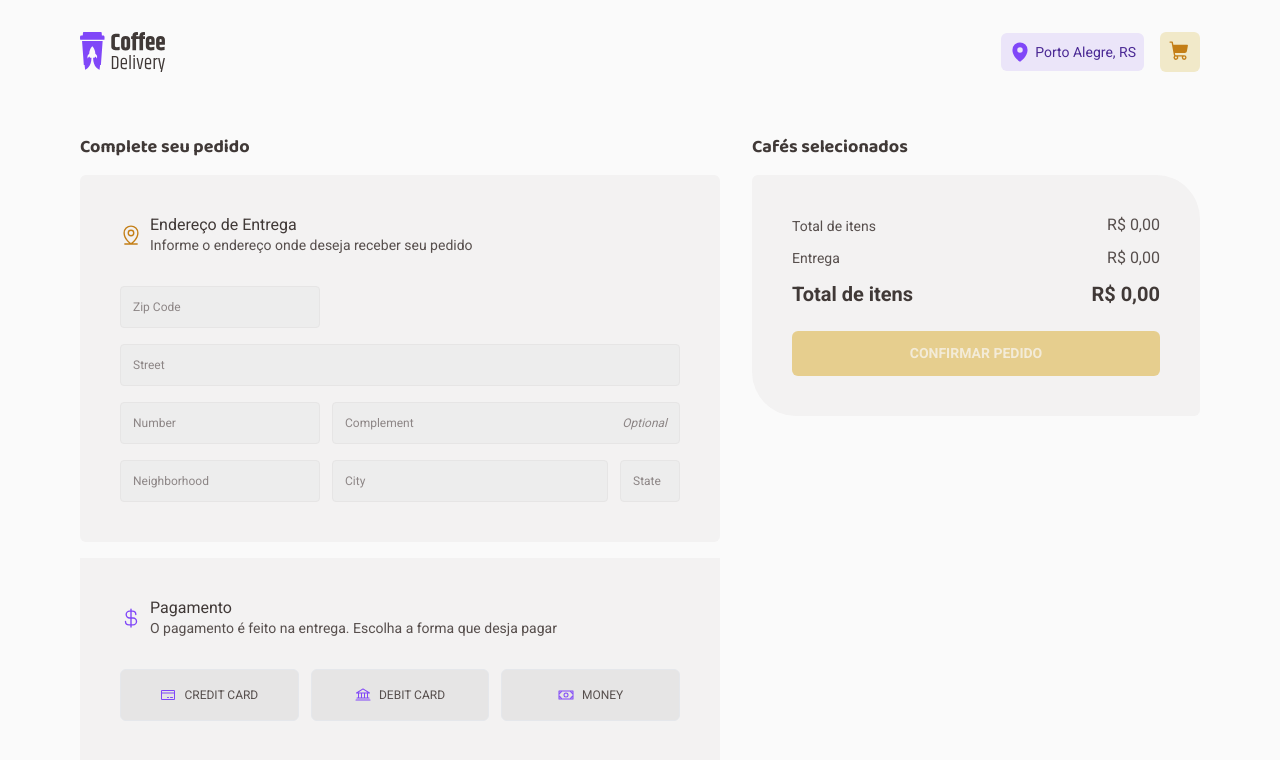
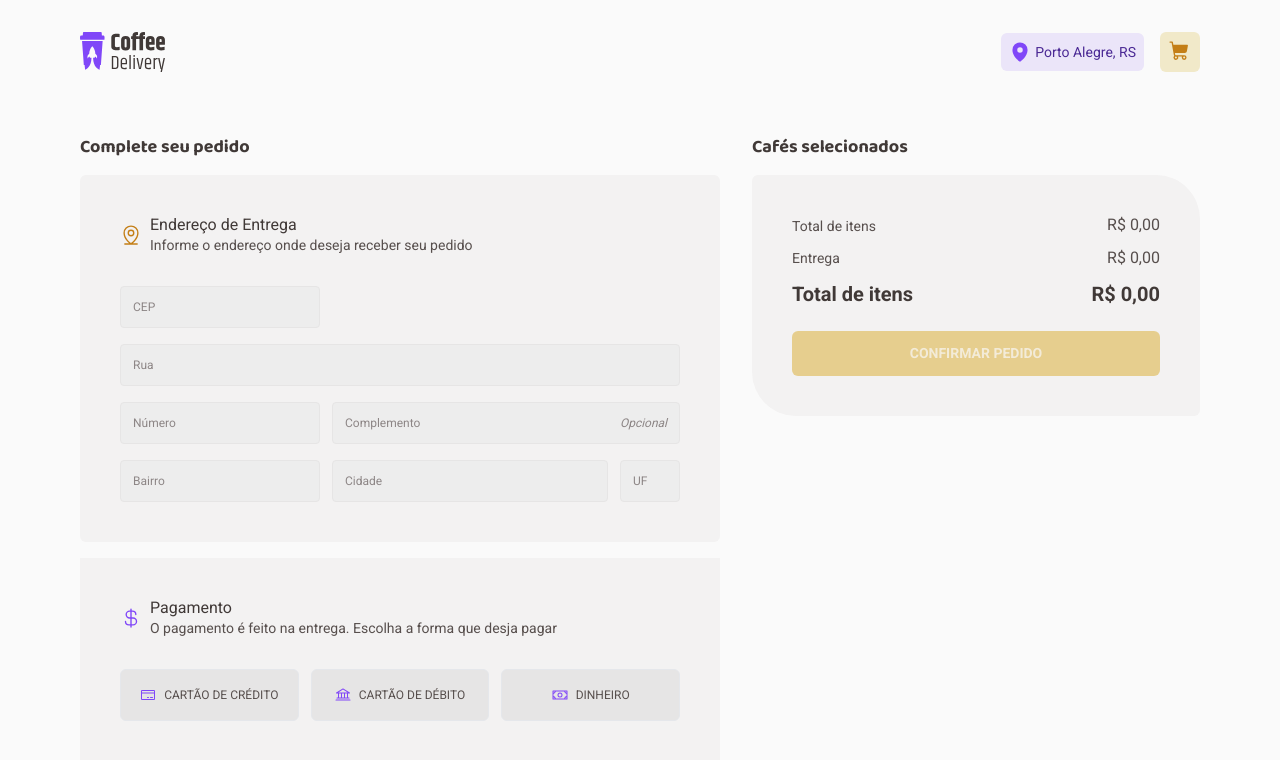
Before and after one commit to valdenicio22/coffee-delivery, a React (Vite) app: page /checkout in a window 1280 px wide. Shown: the top 760 px of the page. Built offline with nearby package versions, Linux system fonts and the light colour scheme.

Commit message:
refacor: text language

```diff
--- a/src/pages/CheckoutPage/components/FormSection/index.tsx
+++ b/src/pages/CheckoutPage/components/FormSection/index.tsx
@@ -32,47 +32,47 @@ export function FormSection() {
         <div className="w-full grid grid-cols-[12.5rem_17.25rem_3.75rem] gap-x-3 gap-y-4 mt-8">
           <Input
             type="number"
-            placeholder="Zip Code"
+            placeholder="CEP"
             {...register('zipCode')}
             error={errors.zipCode?.message}
           />
           <Input
             className="col-span-3"
             type="text"
-            placeholder="Street"
+            placeholder="Rua"
             {...register('street')}
             error={errors.street?.message}
           />
           <Input
             type="number"
-            placeholder="Number"
+            placeholder="Número"
             {...register('number')}
             error={errors.number?.message}
           />
           <Input
             className="col-span-2"
             type="text"
-            placeholder="Complement"
-            rightText="Optional"
+            placeholder="Complemento"
+            rightText="Opcional"
             {...register('complement')}
             error={errors.complement?.message}
           />
           <Input
             type="text"
-            placeholder="Neighborhood"
-            {...register('neighborhood')}
-            error={errors.neighborhood?.message}
+            placeholder="Bairro"
+            {...register('district')}
+            error={errors.district?.message}
           />
           <Input
             className="flex-1"
             type="text"
-            placeholder="City"
+            placeholder="Cidade"
             {...register('city')}
             error={errors.city?.message}
           />
           <Input
             type="text"
-            placeholder="State"
+            placeholder="UF"
             {...register('state')}
             error={errors.state?.message}
           />
--- a/src/pages/CheckoutPage/components/PaymentSection/index.tsx
+++ b/src/pages/CheckoutPage/components/PaymentSection/index.tsx
@@ -6,15 +6,15 @@ import { HeaderSection } from '../HeaderSection'
 
 export const paymentMethods = {
   credit: {
-    label: 'Credit Card',
+    label: 'Cartão de Crédito',
     icon: <CreditCard size={16} />,
   },
   debit: {
-    label: 'Debit Card',
+    label: 'Cartão de Débito',
     icon: <Bank size={16} />,
   },
   cash: {
-    label: 'Money',
+    label: 'Dinheiro',
     icon: <Money size={16} />,
   },
 }
--- a/src/pages/CheckoutPage/index.tsx
+++ b/src/pages/CheckoutPage/index.tsx
@@ -7,23 +7,23 @@ import { FormSection } from './components/FormSection'
 import { PaymentSection } from './components/PaymentSection'
 import { SelectedProductsSection } from './components/SelectedProductsSection'
 
-enum paymentMethods {
+enum PaymentMethods {
   credit = 'credit',
   debit = 'debit',
   cash = 'cash',
 }
 
 const checkouFormSchema = z.object({
-  zipCode: z.string().min(1, 'Please enter a zip code'),
-  street: z.string().min(1, 'Please enter a street'),
-  number: z.string().min(1, 'Please enter a number'),
+  zipCode: z.string().min(1, 'Informe o CEP'),
+  street: z.string().min(1, 'Informe a Rua'),
+  number: z.string().min(1, 'Informe o Número'),
   complement: z.string(),
-  neighborhood: z.string().min(1, 'Please enter a neighborhood'),
-  city: z.string().min(1, 'Please enter a city'),
-  state: z.string().min(1, 'Please enter a state'),
-  paymentMethod: z.nativeEnum(paymentMethods, {
+  district: z.string().min(1, 'Informe o Bairro'),
+  city: z.string().min(1, 'Informe a Cidade'),
+  state: z.string().min(1, 'Informe a UF'),
+  paymentMethod: z.nativeEnum(PaymentMethods, {
     errorMap: () => {
-      return { message: 'Please choose a payment method' }
+      return { message: 'Informe o método de pagamento' }
     },
   }),
 })
@@ -35,7 +35,7 @@ const checkoutFormDefaultValues = {
   street: '',
   number: '',
   complement: '',
-  neighborhood: '',
+  district: '',
   city: '',
   state: '',
   paymentMethod: undefined,
--- a/src/pages/ConfirmedOrder/index.tsx
+++ b/src/pages/ConfirmedOrder/index.tsx
@@ -17,7 +17,7 @@ export function ConfirmedOrder() {
   const {
     number,
     street,
-    neighborhood,
+    district,
     city,
     state: clientState,
     paymentMethod,
@@ -55,7 +55,7 @@ export function ConfirmedOrder() {
                   {street}, {number}
                 </strong>
                 <br />
-                {neighborhood} - {city}, {clientState}
+                {district} - {city}, {clientState}
               </RegularText>
             }
           />
```
